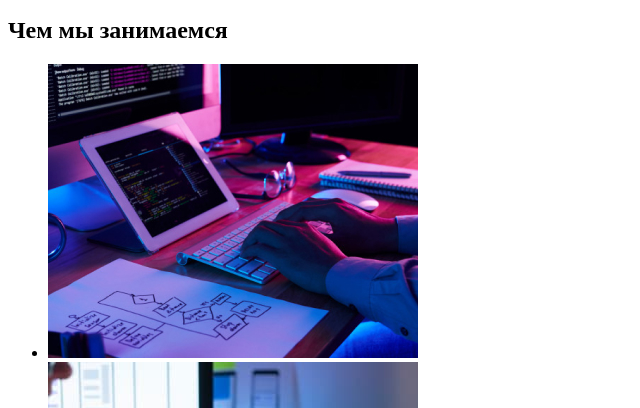
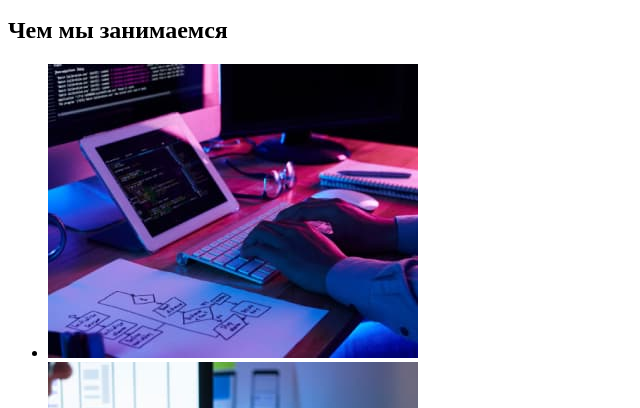
Before and after one commit to andriydzyunyak/goit-markup-hw-01, a plain HTML site: page index.html in a window 1280 px wide. Shown: the part 610-1018 px from the top of the page, 0-640 px from the left. Drawn offline with Linux system fonts and the light colour scheme.

Commit message:
Обновление-3 картинки

```diff
--- a/index.html
+++ b/index.html
@@ -56,7 +56,7 @@
         <section>
             <h2>Чем мы занимаемся</h2>
             <ul>
-                <li><img src="./images/box-1.jpg" alt="Печатает код" width="370"/></li>
+                <li><img src="./images/box1.jpg" alt="Печатает код" width="370"/></li>
                 <li><img src="./images/box2.jpg" alt="Держит телефон" width="370"/></li>
                 <li><img src="./images/box3.jpg" alt="Держит планшет" width="370"/></li>
             </ul>
```
